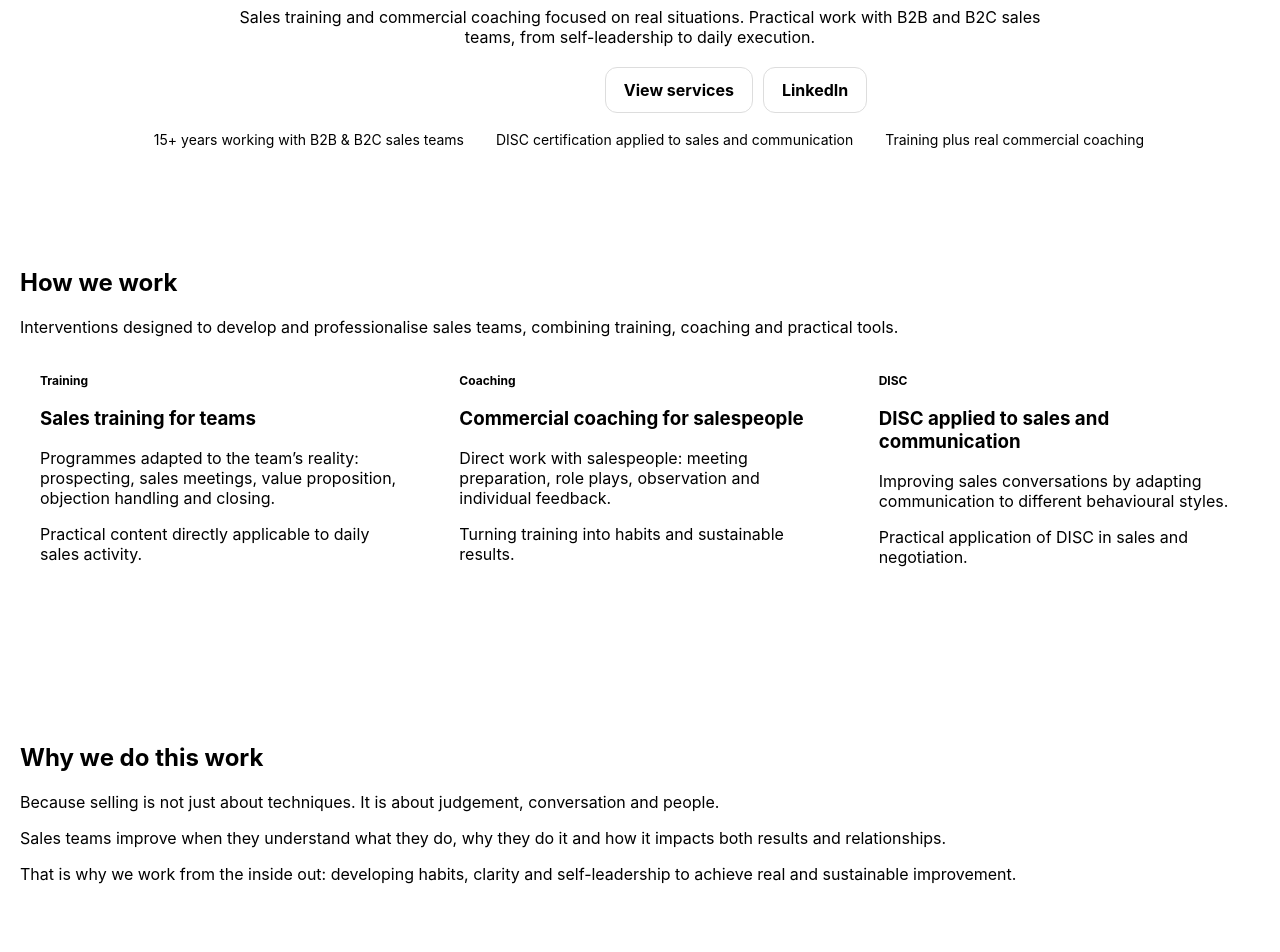
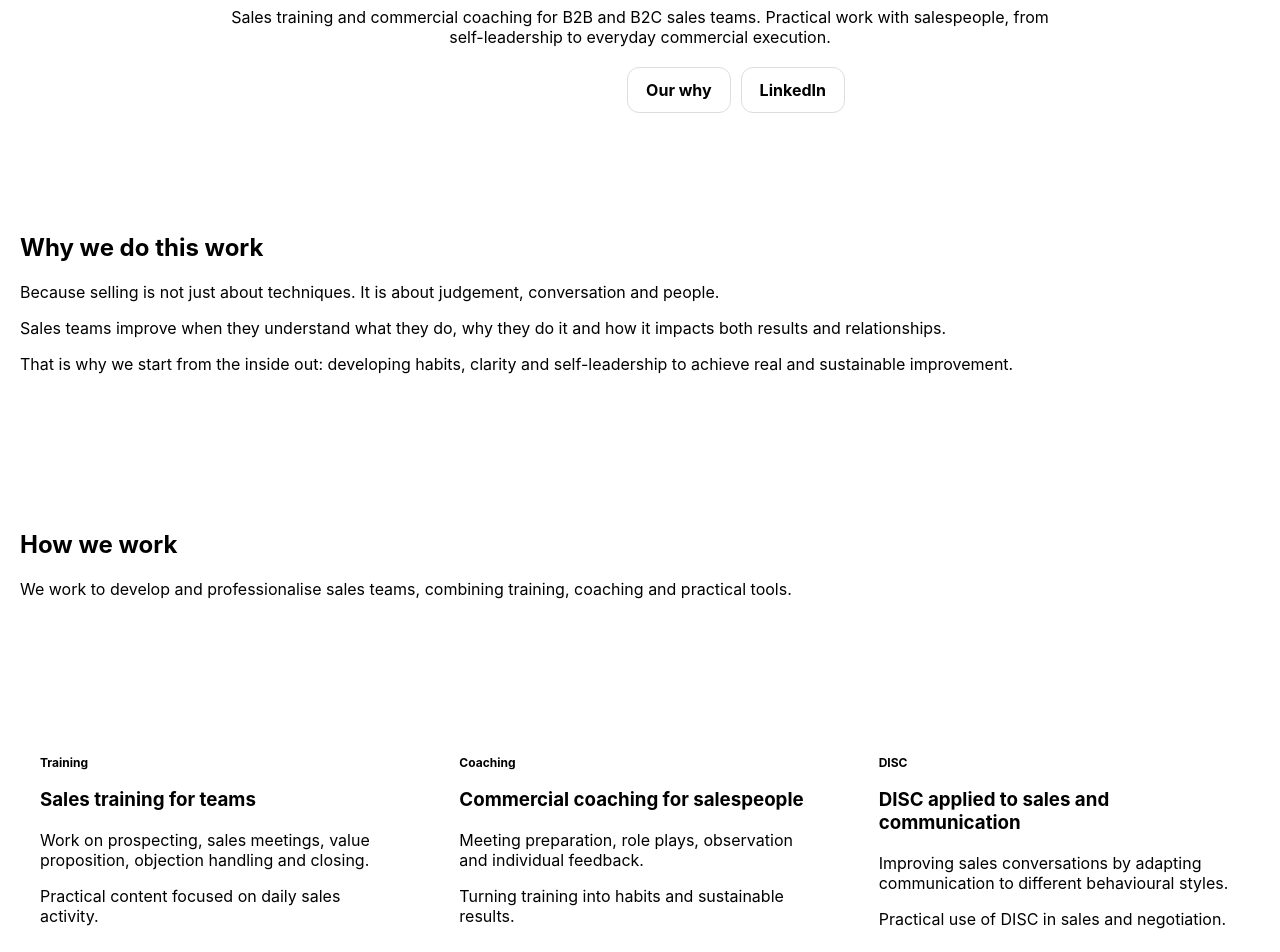
Before and after one commit to LucaCH80/luca-website, a Next.js app: page /en in a window 1280 px wide. Shown: the part 260-1212 px from the top of the page. Built offline with nearby package versions, Linux system fonts and the light colour scheme.

Commit message:
Update index.js

```diff
--- a/pages/en/index.js
+++ b/pages/en/index.js
@@ -45,9 +45,9 @@ export default function HomeEN() {
             </p>
 
             <p className="sub">
-              Sales training and commercial coaching focused on real situations.
-              Practical work with B2B and B2C sales teams, from self-leadership
-              to daily execution.
+              Sales training and commercial coaching for B2B and B2C sales teams.
+              Practical work with salespeople, from self-leadership to
+              everyday commercial execution.
             </p>
 
             <div className="ctaRow">
@@ -58,8 +58,8 @@ export default function HomeEN() {
                 Talk for 15 minutes
               </a>
 
-              <a className="btn ghost" href="#services">
-                View services
+              <a className="btn ghost" href="#why">
+                Our why
               </a>
 
               <a
@@ -71,42 +71,59 @@ export default function HomeEN() {
                 LinkedIn
               </a>
             </div>
-
-            <div className="proof">
-              <span className="proofItem">
-                <span className="okDot" /> 15+ years working with B2B & B2C sales teams
-              </span>
-              <span className="proofItem">
-                <span className="okDot" /> DISC certification applied to sales and communication
-              </span>
-              <span className="proofItem">
-                <span className="okDot" /> Training plus real commercial coaching
-              </span>
-            </div>
           </div>
         </div>
       </section>
 
-      {/* SERVICES */}
-      <section id="services" className="section">
+      {/* WHY */}
+      <section id="why" className="section">
+        <div className="wrap">
+          <h2>Why we do this work</h2>
+
+          <p className="lead left">
+            Because selling is not just about techniques.
+            It is about judgement, conversation and people.
+          </p>
+
+          <p className="lead left">
+            Sales teams improve when they understand what they do,
+            why they do it and how it impacts both results
+            and relationships.
+          </p>
+
+          <p className="lead left">
+            That is why we start from the inside out:
+            developing habits, clarity and self-leadership
+            to achieve real and sustainable improvement.
+          </p>
+        </div>
+      </section>
+
+      {/* HOW */}
+      <section className="section">
         <div className="wrap">
           <h2>How we work</h2>
 
           <p className="lead left">
-            Interventions designed to develop and professionalise sales teams,
+            We work to develop and professionalise sales teams,
             combining training, coaching and practical tools.
           </p>
+        </div>
+      </section>
 
+      {/* WHAT / SERVICES */}
+      <section id="services" className="section">
+        <div className="wrap">
           <div className="grid">
             <article className="card">
               <div className="badge">Training</div>
               <h3>Sales training for teams</h3>
               <p>
-                Programmes adapted to the team’s reality: prospecting, sales
-                meetings, value proposition, objection handling and closing.
+                Work on prospecting, sales meetings, value proposition,
+                objection handling and closing.
               </p>
               <p>
-                Practical content directly applicable to daily sales activity.
+                Practical content focused on daily sales activity.
               </p>
             </article>
 
@@ -114,8 +131,8 @@ export default function HomeEN() {
               <div className="badge">Coaching</div>
               <h3>Commercial coaching for salespeople</h3>
               <p>
-                Direct work with salespeople: meeting preparation, role plays,
-                observation and individual feedback.
+                Meeting preparation, role plays, observation
+                and individual feedback.
               </p>
               <p>
                 Turning training into habits and sustainable results.
@@ -126,36 +143,14 @@ export default function HomeEN() {
               <div className="badge">DISC</div>
               <h3>DISC applied to sales and communication</h3>
               <p>
-                Improving sales conversations by adapting communication to
-                different behavioural styles.
+                Improving sales conversations by adapting communication
+                to different behavioural styles.
               </p>
               <p>
-                Practical application of DISC in sales and negotiation.
+                Practical use of DISC in sales and negotiation.
               </p>
             </article>
           </div>
-        </div>
-      </section>
-
-      {/* WHY */}
-      <section className="section">
-        <div className="wrap">
-          <h2>Why we do this work</h2>
-
-          <p className="lead left">
-            Because selling is not just about techniques. It is about judgement,
-            conversation and people.
-          </p>
-
-          <p className="lead left">
-            Sales teams improve when they understand what they do, why they do it
-            and how it impacts both results and relationships.
-          </p>
-
-          <p className="lead left">
-            That is why we work from the inside out: developing habits, clarity
-            and self-leadership to achieve real and sustainable improvement.
-          </p>
         </div>
       </section>
 
@@ -165,8 +160,8 @@ export default function HomeEN() {
           <h2>Tell us about your sales context</h2>
 
           <p className="lead left">
-            If you want to develop or professionalise your sales team, briefly
-            explain your situation and we will assess the fit.
+            If you want to develop or professionalise your sales team,
+            briefly explain your situation and we will assess the fit.
           </p>
 
           <a
@@ -229,9 +224,6 @@ export default function HomeEN() {
         .btn.primary{background:var(--brand);color:#fff;}
         .btn.ghost{background:#fff;border:1px solid #ddd;color:var(--ink);}
 
-        .proof{margin-top:18px;display:flex;gap:14px;justify-content:center;flex-wrap:wrap;font-size:14px;}
-        .okDot{display:inline-block;width:8px;height:8px;background:var(--brand);border-radius:50%;margin-right:6px;}
-
         .section{padding:60px 0;}
         .grid{display:grid;grid-template-columns:repeat(auto-fit,minmax(260px,1fr));gap:18px;}
         .card{background:#fff;border-radius:var(--radius);padding:20px;box-shadow:var(--shadow);}
```
